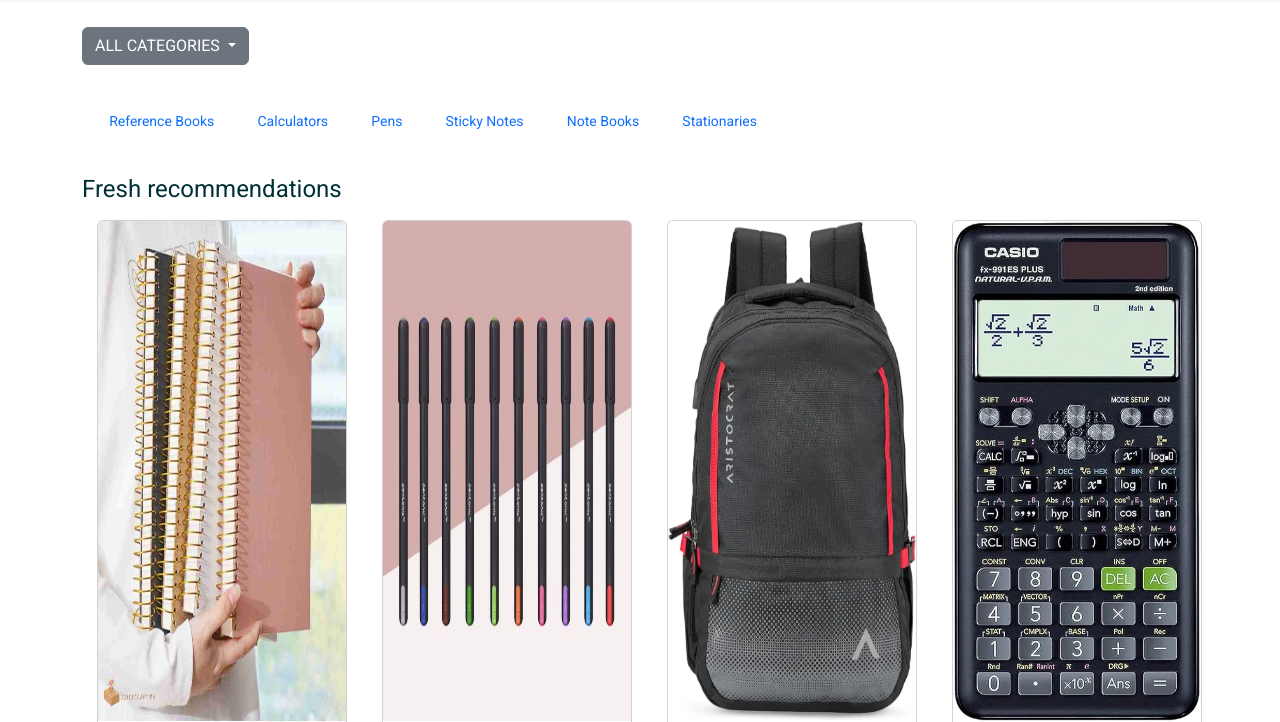
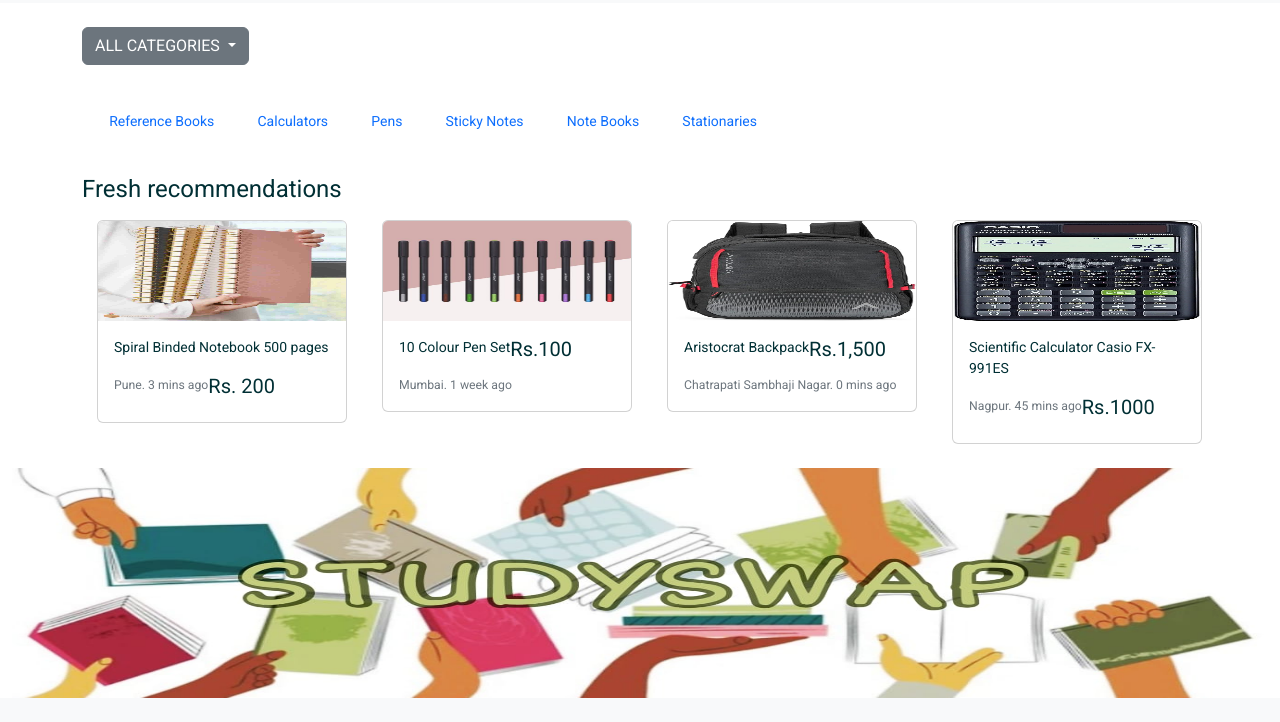
Before and after one commit to KavyaD11/KavyaD11.github.io, a plain HTML site: page index.html in a window 1280 px wide. Shown: the part 78-800 px from the top of the page. Drawn offline with nearby package versions, Linux system fonts and the light colour scheme; a script that the page names is missing; files whose address does not match are found by name.

Commit message:
Update index.html

```diff
--- a/index.html
+++ b/index.html
@@ -12,8 +12,8 @@
   <link rel="stylesheet" href="https://cdnjs.cloudflare.com/ajax/libs/font-awesome/6.0.0/css/all.min.css">
   <link rel="stylesheet" href="https://cdn.jsdelivr.net/npm/bootstrap@5.2.0/dist/css/bootstrap.min.css">
   <link rel="stylesheet" href="./style.css">
-  <link rel="icon" href="C:\Users\DELL\Downloads\PSP IMAGE\STUDYSWAP\image 2.jpg" style="width: 100px; height: 100px;">
-  <title>StudySwap</title>
+  <link rel="icon" href="\STUDYSWAP\image 2.jpg" style="width: 100px; height: 100px;">
+  <title>STUDYSWAP</title>
 </head>
 
 <body>
@@ -21,7 +21,7 @@
   <nav class="navbar navbar-expand-lg navbar-light bg-light">
     <div class="container-fluid">
       <a class="navbar-brand" href="#">
-        <img src="C:\Users\DELL\Downloads\PSP IMAGE\STUDYSWAP\image 2.jpg" alt="StudySwap Logo" style="width: 30px; height: 30px;">
+        <img src="\STUDYSWAP\image 2.jpg" alt="StudySwap Logo" style="width: 30px; height: 30px;">
       </a>
       <button class="navbar-toggler" type="button" data-bs-toggle="collapse" data-bs-target="#navbarNav"
         aria-controls="navbarNav" aria-expanded="false" aria-label="Toggle navigation">
@@ -90,7 +90,7 @@
     <div class="row mt-3">
       <div class="col-6 col-sm-6 col-md-6 col-lg-3 col-xl-3">
         <div class="card">
-          <img src="C:\Users\DELL\Downloads\PSP IMAGE\STUDYSWAP\image3.jpg" class="card-img-top" alt="Spiral Binded Notebook 500 pages" style="width: 500; height: 500px;">
+          <img src="\STUDYSWAP\image3.jpg" class="card-img-top" alt="Spiral Binded Notebook 500 pages" style="width: 100; height: 100px;">
           <div class="card-body">
             <p class="card-text">Spiral Binded Notebook 500 pages</p>
             <h5 class="card-title">Rs. 200</h5>
@@ -100,7 +100,7 @@
       </div>
       <div class="col-6 col-sm-6 col-md-6 col-lg-3 col-xl-3">
         <div class="card">
-          <img src="C:\Users\DELL\Downloads\PSP IMAGE\STUDYSWAP\image5.jpg" class="card-img-top" alt="10 Colour Pen Set" style="width: 500; height: 500px;">
+          <img src="\STUDYSWAP\image5.jpg" class="card-img-top" alt="10 Colour Pen Set" style="width: 100; height: 100px;">
           <div class="card-body">
             <p class="card-text">10 Colour Pen Set</p>
             <h5 class="card-title">Rs.100</h5>
@@ -110,7 +110,7 @@
       </div>
       <div class="col-6 col-sm-6 col-md-6 col-lg-3 col-xl-3">
         <div class="card">
-          <img src="C:\Users\DELL\Downloads\PSP IMAGE\STUDYSWAP\image8.jpg" class="card-img-top" alt="Aristocrat Backpack" style="width: 500; height: 500px;">
+          <img src="\STUDYSWAP\image8.jpg" class="card-img-top" alt="Aristocrat Backpack" style="width: 100; height: 100px;">
           <div class="card-body">
             <p class="card-text">Aristocrat Backpack</p>
             <h5 class="card-title">Rs.1,500</h5>
@@ -120,7 +120,7 @@
       </div>
       <div class="col-6 col-sm-6 col-md-6 col-lg-3 col-xl-3">
         <div class="card">
-          <img src="C:\Users\DELL\Downloads\PSP IMAGE\STUDYSWAP\image11.jpg" class="card-img-top" alt="Scientific Calculator Casio FX-991ES" style="width: 500; height: 500px;">
+          <img src="\STUDYSWAP\image11.jpg" class="card-img-top" alt="Scientific Calculator Casio FX-991ES" style="width: 100; height: 100px;">
           <div class="card-body">
             <p class="card-text">Scientific Calculator Casio FX-991ES</p>
             <h5 class="card-title">Rs.1000</h5>
@@ -133,7 +133,7 @@
 
   <!-- Footer -->
   <div class="container-fluid mt-4">
-    <img src="C:\Users\DELL\Downloads\PSP IMAGE\STUDYSWAP\image 1.jpg" alt="Footer Image" class="img-fluid" style="width: 100%; height: 230px;">
+    <img src="\STUDYSWAP\image 1.jpg" alt="Footer Image" class="img-fluid" style="width: 100%; height: 230px;">
   </div>
 
   <div class="container-fluid bg-light py-4">
```
